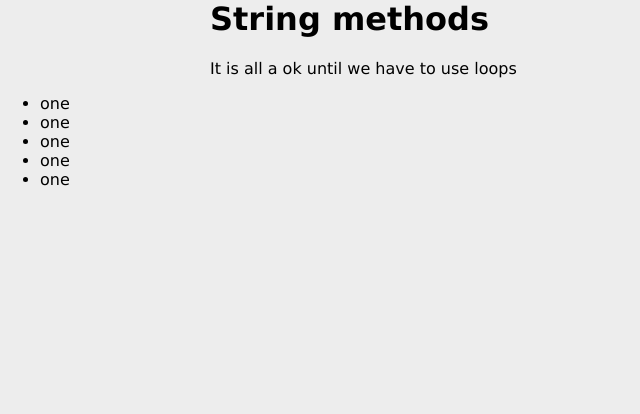
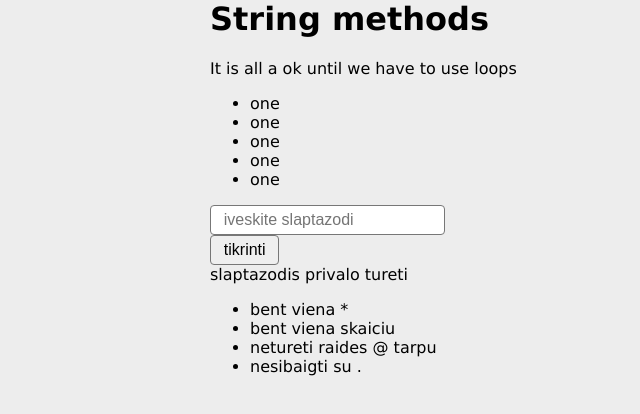
Before and after one commit to MariusCodeAcademy/feu2-13-string-bool-number-array-methods, a plain HTML site: page index.html in a window 1280 px wide. Shown: the whole page, without its empty margins (0-640 px from the left). Drawn offline with Linux system fonts and the light colour scheme.

Commit message:
practice

```diff
--- a/index.html
+++ b/index.html
@@ -16,7 +16,6 @@
   <div class="container">
     <h1>String methods</h1>
     <p>It is all a ok until we have to use loops</p>
-  </div>
     <ul>
       <li>one</li>
       <li>one</li>
@@ -24,6 +23,21 @@
       <li>one</li>
       <li>one</li>
     </ul>
+
+    <form>
+      <input type="password" placeholder="iveskite slaptazodi">
+      <small class="feedback"></small>
+      <button type="submit">tikrinti</button>
+      <p>slaptazodis privalo tureti</p>
+      <ul>
+        <li>bent viena *</li>
+        <li>bent viena skaiciu</li>
+        <li>netureti raides @ tarpu</li>
+        <li>nesibaigti su .</li>
+      </ul>
+    </form>
+  </div>
+
 </body>
 
 </html>
```
Also changed, not shown: 1 other file. Lines whose indentation alone changed are shown as unchanged.
